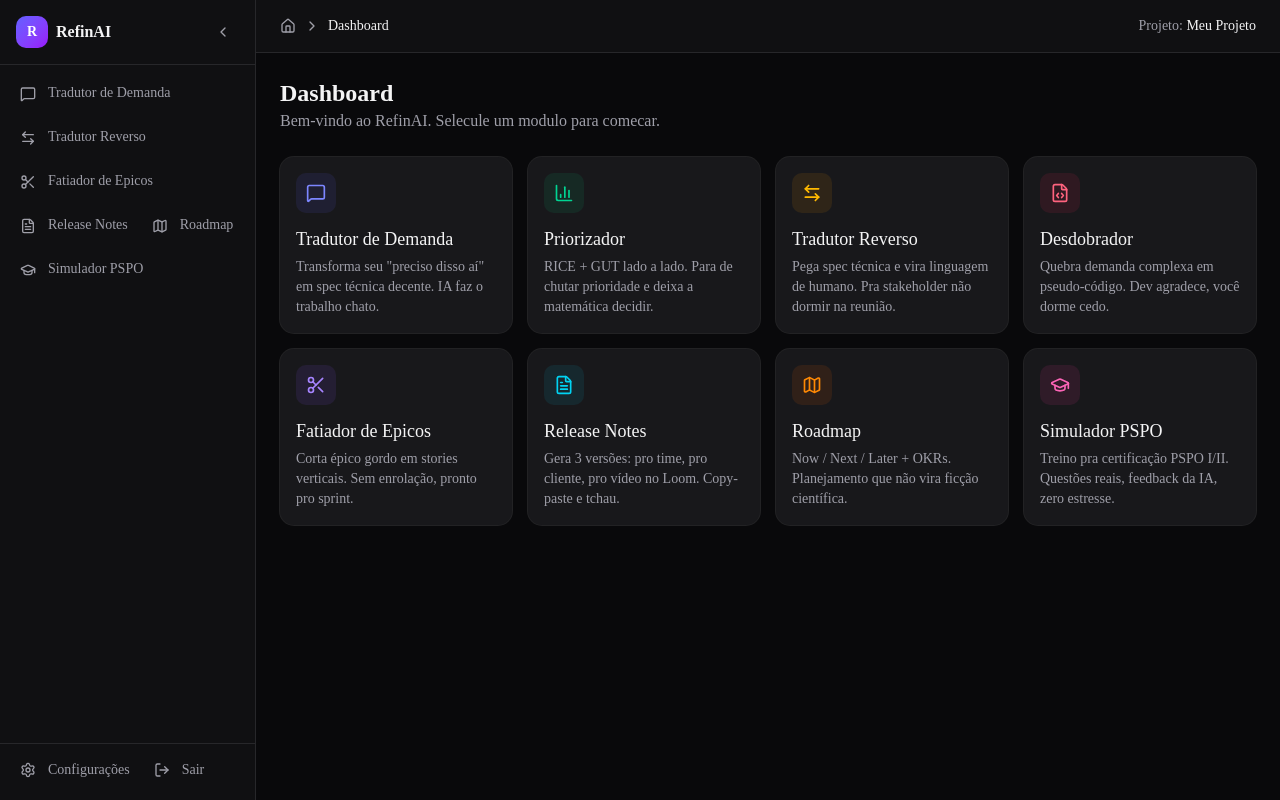
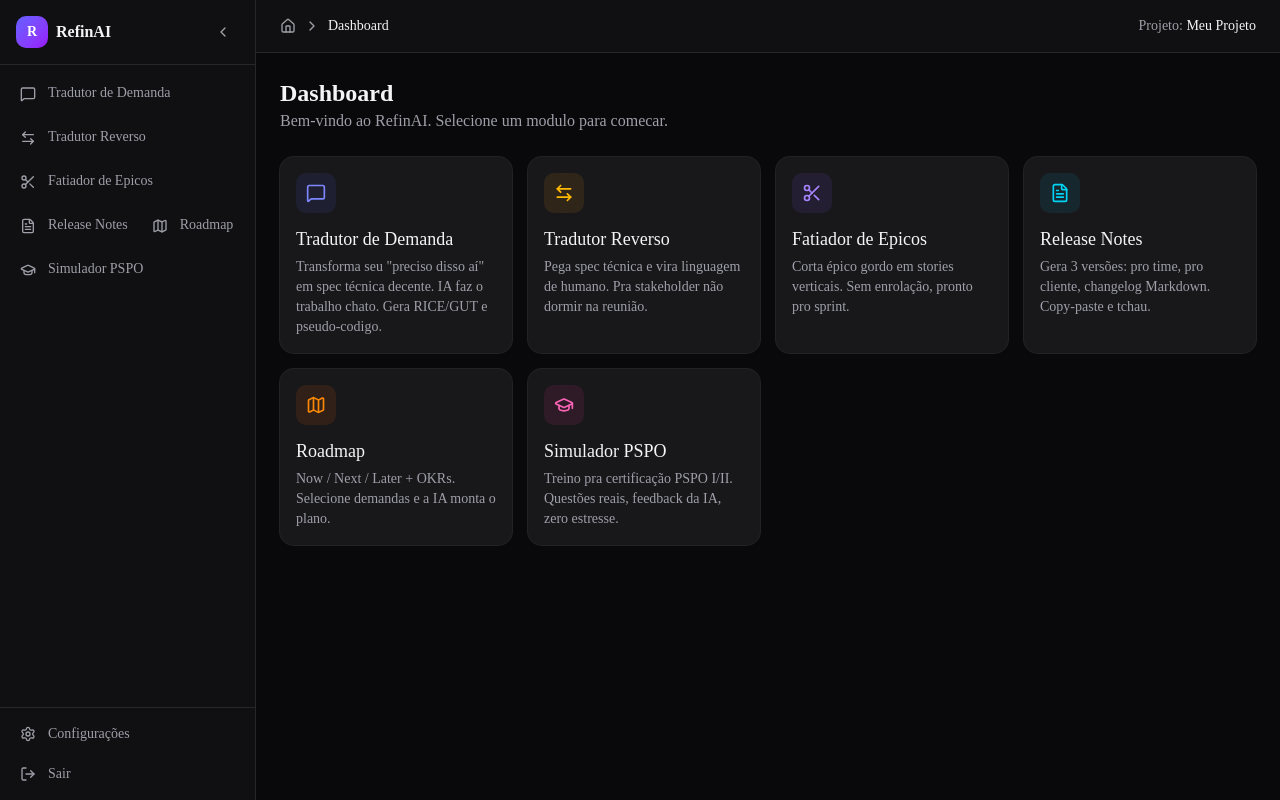
Before and after one commit to bielfernandes-projects/RefinAI, a Next.js app: page /dashboard in a window 1280 px wide. Built offline with nearby package versions, Linux system fonts and the light colour scheme.

Commit message:
fix: sidebar layout, release notes, dashboard sync - Sidebar: footer items (Config/Sair) now one per line with flex-col - Release Notes: removed version input field - Dashboard: synced module list/descriptions with sidebar (6 modules) - All descriptions match sidebar (fun, informal tone)

```diff
--- a/src/app/dashboard/page.tsx
+++ b/src/app/dashboard/page.tsx
@@ -6,9 +6,7 @@ import {
 } from '@/components/ui/card'
 import {
   MessageSquare,
-  BarChart3,
   ArrowLeftRight,
-  FileCode,
   Scissors,
   FileText,
   Map,
@@ -19,19 +17,11 @@ import Link from 'next/link'
 const modules = [
   {
     name: 'Tradutor de Demanda',
-    description: 'Transforma seu "preciso disso aí" em spec técnica decente. IA faz o trabalho chato.',
+    description: 'Transforma seu "preciso disso aí" em spec técnica decente. IA faz o trabalho chato. Gera RICE/GUT e pseudo-codigo.',
     icon: MessageSquare,
     href: '/dashboard/tradutor',
     color: 'text-indigo-400',
     bg: 'bg-indigo-500/10',
-  },
-  {
-    name: 'Priorizador',
-    description: 'RICE + GUT lado a lado. Para de chutar prioridade e deixa a matemática decidir.',
-    icon: BarChart3,
-    href: '/dashboard/priorizador',
-    color: 'text-emerald-400',
-    bg: 'bg-emerald-500/10',
   },
   {
     name: 'Tradutor Reverso',
@@ -40,14 +30,6 @@ const modules = [
     href: '/dashboard/tradutor-reverso',
     color: 'text-amber-400',
     bg: 'bg-amber-500/10',
-  },
-  {
-    name: 'Desdobrador',
-    description: 'Quebra demanda complexa em pseudo-código. Dev agradece, você dorme cedo.',
-    icon: FileCode,
-    href: '/dashboard/desdobrador',
-    color: 'text-rose-400',
-    bg: 'bg-rose-500/10',
   },
   {
     name: 'Fatiador de Epicos',
@@ -59,7 +41,7 @@ const modules = [
   },
   {
     name: 'Release Notes',
-    description: 'Gera 3 versões: pro time, pro cliente, pro vídeo no Loom. Copy-paste e tchau.',
+    description: 'Gera 3 versões: pro time, pro cliente, changelog Markdown. Copy-paste e tchau.',
     icon: FileText,
     href: '/dashboard/release-notes',
     color: 'text-cyan-400',
@@ -67,7 +49,7 @@ const modules = [
   },
   {
     name: 'Roadmap',
-    description: 'Now / Next / Later + OKRs. Planejamento que não vira ficção científica.',
+    description: 'Now / Next / Later + OKRs. Selecione demandas e a IA monta o plano.',
     icon: Map,
     href: '/dashboard/roadmap',
     color: 'text-orange-400',
@@ -89,7 +71,7 @@ export default function DashboardPage() {
       <div>
         <h1 className="text-2xl font-bold text-zinc-100">Dashboard</h1>
         <p className="text-zinc-400">
-          Bem-vindo ao RefinAI. Selecule um modulo para comecar.
+          Bem-vindo ao RefinAI. Selecione um modulo para comecar.
         </p>
       </div>
 
--- a/src/app/dashboard/release-notes/page.tsx
+++ b/src/app/dashboard/release-notes/page.tsx
@@ -4,8 +4,6 @@ import { useState } from 'react'
 import { createClient } from '@/lib/supabase/client'
 import { Button } from '@/components/ui/button'
 import { Textarea } from '@/components/ui/textarea'
-import { Input } from '@/components/ui/input'
-import { Label } from '@/components/ui/label'
 import { Card, CardContent, CardDescription, CardHeader, CardTitle } from '@/components/ui/card'
 import { Badge } from '@/components/ui/badge'
 import { Tabs, TabsContent, TabsList, TabsTrigger } from '@/components/ui/tabs'
@@ -13,7 +11,6 @@ import { Loader2, FileText, Copy, Check } from 'lucide-react'
 
 export default function ReleaseNotesPage() {
   const [input, setInput] = useState('')
-  const [version, setVersion] = useState('')
   const [results, setResults] = useState<{ internal?: string; external?: string; changelog?: string }>({})
   const [loading, setLoading] = useState(false)
   const [error, setError] = useState<string | null>(null)
@@ -36,10 +33,7 @@ export default function ReleaseNotesPage() {
       const res = await fetch('/api/release-notes', {
         method: 'POST',
         headers: { 'Content-Type': 'application/json', Authorization: `Bearer ${session?.access_token}` },
-        body: JSON.stringify({
-          demandIds: demands.map((d) => d.id),
-          version: version || undefined
-        }),
+        body: JSON.stringify({ demandIds: demands.map((d) => d.id) }),
       })
       const data = await res.json()
       if (!res.ok) throw new Error(data.error)
@@ -79,15 +73,6 @@ export default function ReleaseNotesPage() {
               onChange={(e) => setInput(e.target.value)}
               className="min-h-[150px] bg-zinc-800 border-zinc-700 text-zinc-100"
             />
-            <div className="space-y-2">
-              <Label className="text-zinc-300">Versao (opcional)</Label>
-              <Input
-                placeholder="v1.2.0"
-                value={version}
-                onChange={(e) => setVersion(e.target.value)}
-                className="bg-zinc-800 border-zinc-700 text-zinc-100"
-              />
-            </div>
             <Button onClick={handleGenerate} disabled={loading || !input.trim()} className="bg-indigo-600 hover:bg-indigo-700 text-white">
               {loading ? <Loader2 className="mr-2 h-4 w-4 animate-spin" /> : <FileText className="mr-2 h-4 w-4" />}
               Gerar Release Notes
@@ -145,7 +130,7 @@ export default function ReleaseNotesPage() {
           </TabsContent>
 
           <div className="mt-4">
-            <Button variant="outline" onClick={() => { setResults({}); setInput(''); setVersion('') }} className="border-zinc-700 text-zinc-300">
+            <Button variant="outline" onClick={() => { setResults({}); setInput('') }} className="border-zinc-700 text-zinc-300">
               Nova Geracao
             </Button>
           </div>
--- a/src/components/layout/sidebar.tsx
+++ b/src/components/layout/sidebar.tsx
@@ -129,13 +129,13 @@ export function Sidebar() {
         <Separator className="bg-zinc-800" />
 
         {/* Footer */}
-        <div className="p-2 space-y-1">
+        <div className="p-2 space-y-1 flex flex-col">
           <Tooltip>
             <TooltipTrigger className="relative isolate">
               <Link
                 href="/dashboard/settings"
                 className={cn(
-                  'flex items-center gap-3 px-3 py-2 rounded-lg text-sm font-medium transition-colors',
+                  'flex items-center gap-3 px-3 py-2 rounded-lg text-sm font-medium transition-colors w-full',
                   pathname === '/dashboard/settings'
                     ? 'bg-indigo-500/10 text-indigo-400'
                     : 'text-zinc-400 hover:text-zinc-100 hover:bg-zinc-800/50'
```
